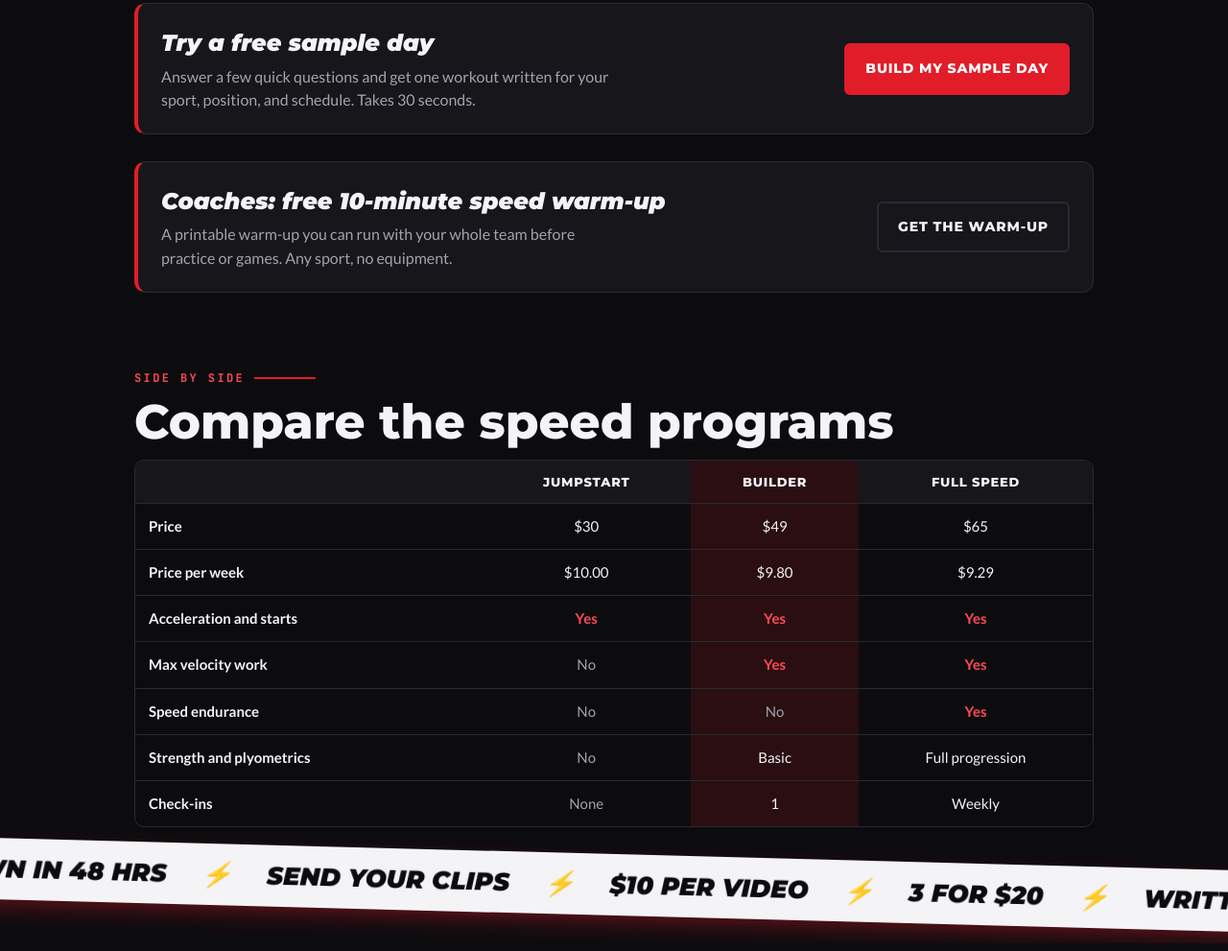
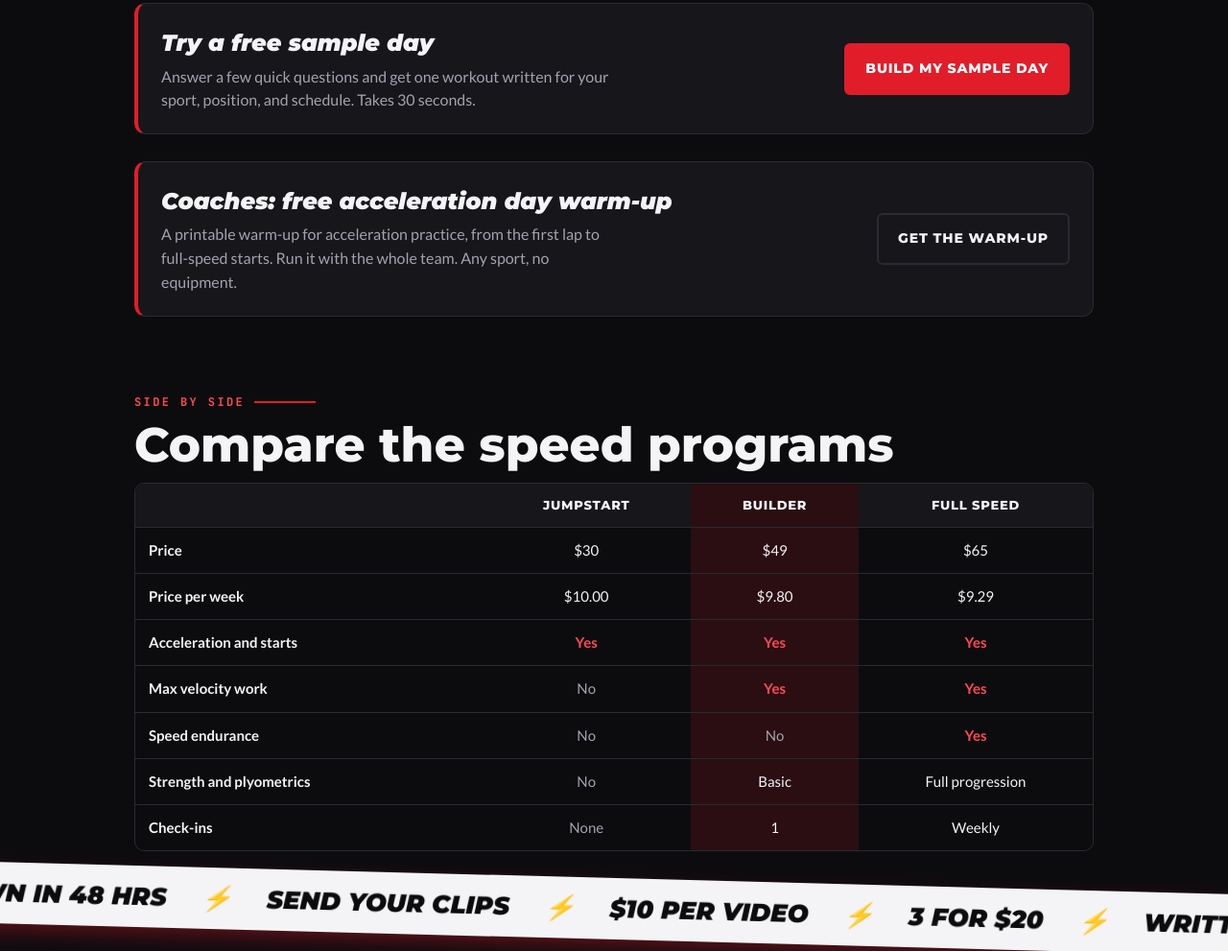
Before and after one commit to programmed4speed-cpu/programmed4speed-cpu.github.io, a plain HTML site: page index.html in a window 1280 px wide. Shown: the part 2115-3106 px from the top of the page at 96% size. Drawn offline with Linux system fonts and the light colour scheme.

Commit message:
Rename homepage warm-up box to acceleration day warm-up
Co-Authored-By: Claude Opus 5.5 <noreply@anthropic.com>
Claude-Session: https://claude.ai/code/session_013hZ3hNQcUZjWGUVqm8Dx5g

```diff
--- a/index.html
+++ b/index.html
@@ -472,7 +472,7 @@ body.flock{overflow:hidden}
         <a class="btn" href="#sample-day" data-day>Build my sample day</a>
       </div>
       <div class="daycta" data-r>
-        <div><h4>Coaches: free 10-minute speed warm-up</h4><p>A printable warm-up you can run with your whole team before practice or games. Any sport, no equipment.</p></div>
+        <div><h4>Coaches: free acceleration day warm-up</h4><p>A printable warm-up for acceleration practice, from the first lap to full-speed starts. Run it with the whole team. Any sport, no equipment.</p></div>
         <a class="btn ghost" href="warmup.html">Get the warm-up</a>
       </div>
     </section>
```
